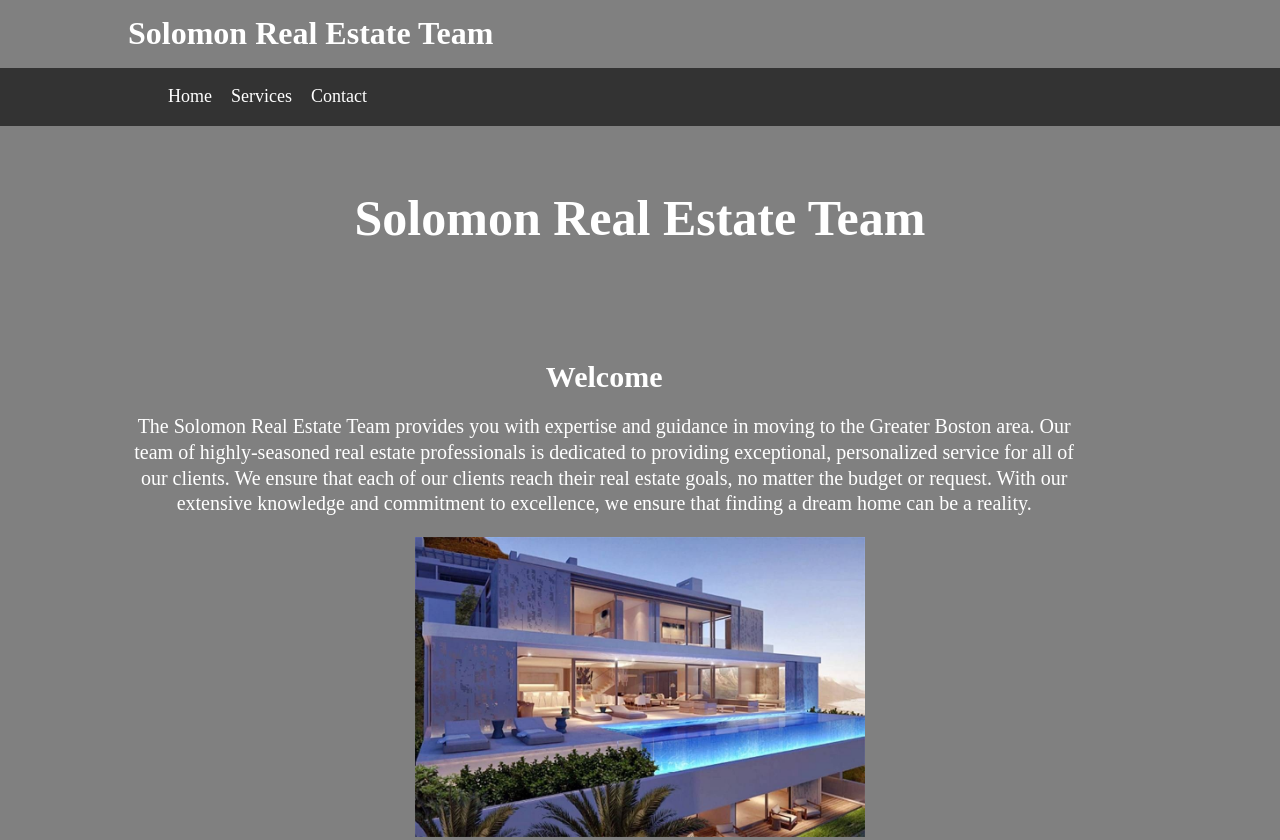
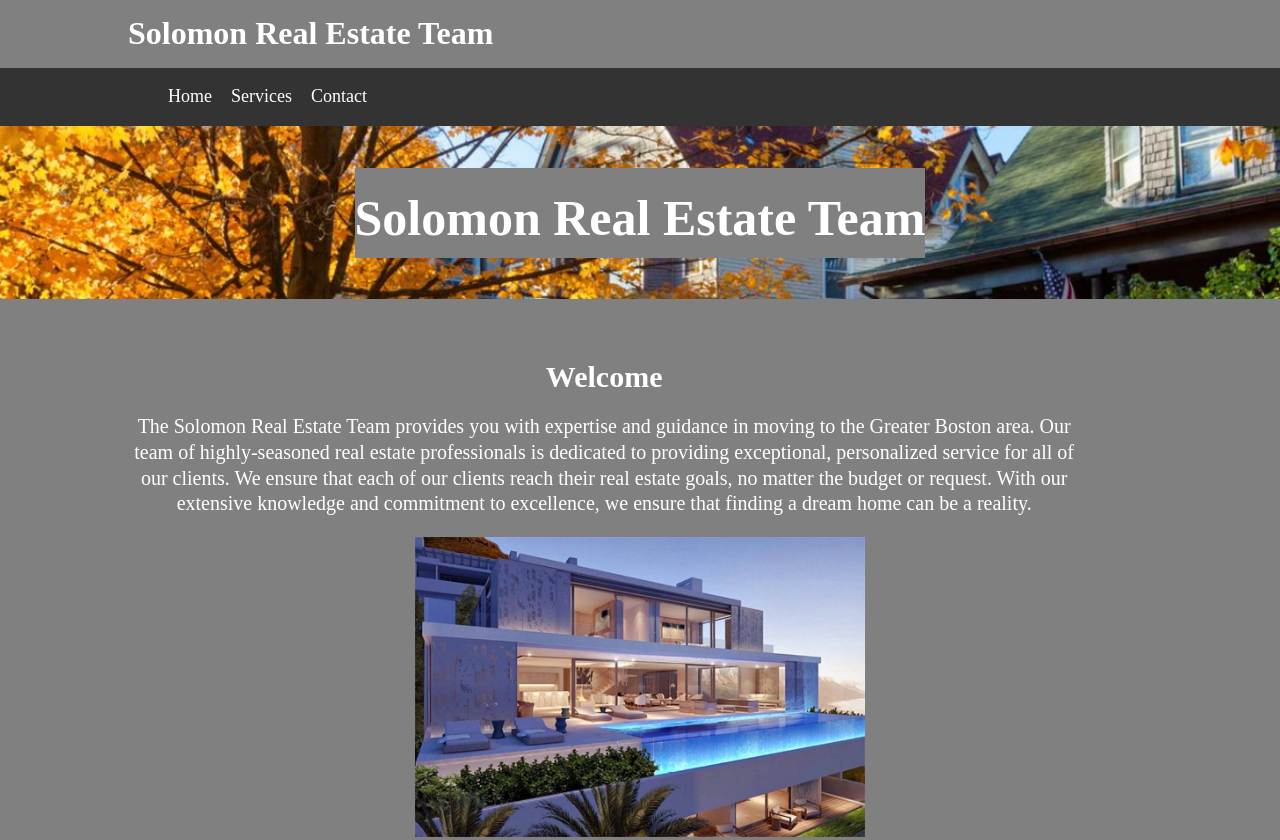
Before and after one commit to nathansolomon7/CS20-HW2, a plain HTML site: page index.html in a window 1280 px wide. Shown: the top 840 px of the page. Drawn offline with Linux system fonts and the light colour scheme.

Commit message:
Update style.css

```diff
--- a/style.css
+++ b/style.css
@@ -63,7 +63,7 @@ body{
 }
 
 #showcase{
-    background-image:url('images/Homes picture.jpeg');
+    background-image:url('Homes picture.jpeg');
     /* min-height:400px; */
     max-width: 100%;
     margin-bottom:30px;
```
